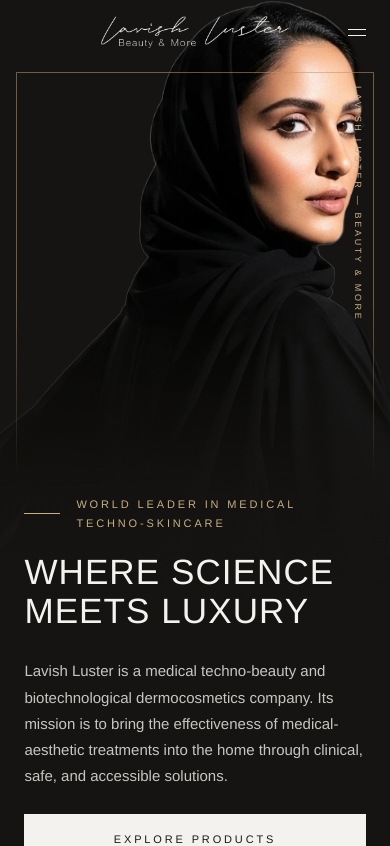
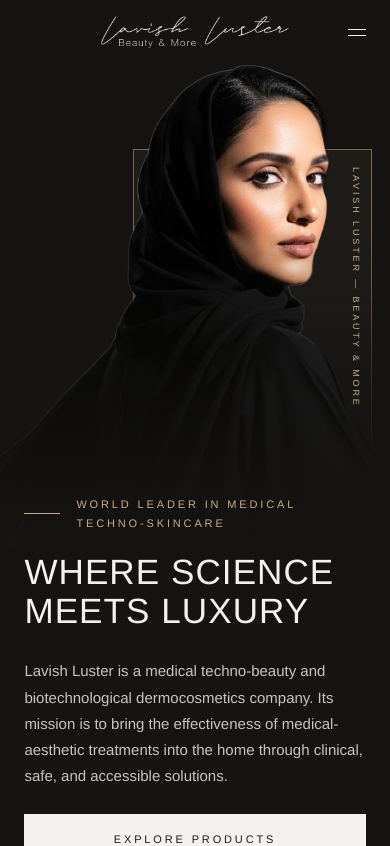
Before and after one commit to everlast-software-development/lavishluster, a React (Vite) app in the folder client/: page / in a window 390 px wide. Shown: the top 846 px of the page. Built offline with nearby package versions, Linux system fonts and the light colour scheme.

Commit message:
Mobile hero frame matches desktop
Co-Authored-By: Claude Opus 5.5 (1M context) <noreply@anthropic.com>

```diff
--- a/client/src/components/sections/home/HomeHero.css
+++ b/client/src/components/sections/home/HomeHero.css
@@ -78,18 +78,24 @@
    1 image (flexible) · 2 eyebrow · 3 title  (rows 1–3 = the image area) · 4 paragraph · 5 buttons · 6 pillars. */
 @media (max-width: 1023px) {
   .home-hero {
+    --stage-h: min(78svh, 42.5rem);                                        /* the image area */
+    --fig-h: calc(var(--stage-h) - var(--header-h));                       /* the figure: full height below the bar */
+    --frame-top: calc(var(--header-h) + var(--fig-h) * 0.143);             /* at the brow: the head breaks out above */
     display: grid; grid-template-columns: minmax(0, 1fr); grid-template-rows: 1fr auto auto auto auto auto;
     height: auto; min-height: 0; max-height: none; padding-bottom: 3.5rem;   /* 56px */
   }
   .home-hero__inner, .home-hero__copy { display: contents; }
+  /* Layers, back to front: noir · the frame (.home-hero::before) · the stage (figure, scrim, label) · the copy. */
   .home-hero__stage {
     grid-column: 1; grid-row: 1 / 4; position: relative; inset: auto; z-index: 0; margin: 0;
-    width: 100%; height: min(78svh, 42.5rem); background: none; border: 0; overflow: hidden;
+    width: 100%; height: var(--stage-h); background: none; border: 0; overflow: hidden;
   }
   .home-hero__stage::after { content: ''; position: absolute; z-index: 2; inset: 0; background: var(--g-m-home-hero); }
+  /* The desktop cut-out, full height below the bar, set right: the face (its right edge at 81% of the image)
+     ends 58px in from the screen edge, inside the frame and clear of the label. */
   .home-hero__figure {
-    inset: 0; width: 100%; height: 100%; aspect-ratio: auto;
-    object-fit: cover; object-position: 62% 8%;   /* the face and shoulders in the upper part */
+    inset: auto; top: var(--header-h); right: calc(3.625rem - var(--fig-h) * 797 / 805 * 0.19);
+    width: auto; height: var(--fig-h); aspect-ratio: 797 / 805;
   }
   .home-hero__label { z-index: 3; }
   .home-hero__eyebrow, .home-hero__title, .home-hero__lead, .home-hero__actions, .home-hero__pillars {
@@ -114,16 +120,21 @@
   }
   .home-hero__pillars li:nth-child(odd) { border-right: 1px solid var(--c-pearl-a14); }
   .home-hero__pillars li:nth-child(-n + 2) { border-bottom: 1px solid var(--c-pearl-a14); }
-  /* The desktop panel's gold frame, brought inside the photo: 1px, 16px in from the sides, starting below the
-     header area (72px) and ending 16px above the eyebrow, its lower part fading into the scrim. Decorative:
-     a pseudo-element on the grid's image row (row 1 ends where the eyebrow begins), so it never crosses the text. */
+  /* The desktop stage panel, scaled: a narrow frame on the right (left edge at 34%, right edge 18px in), behind the
+     figure, its top at the brow. Open at the bottom: the side lines fade out 16px above the eyebrow. A
+     pseudo-element on the grid's image row (row 1 ends where the eyebrow begins), so it never reaches the text;
+     before the stage in paint order, so the figure stands in front of it. Decorative. */
   .home-hero::before {
-    content: ''; grid-column: 1; grid-row: 1; position: relative; z-index: 1; pointer-events: none;
-    margin: 4.5rem 1rem 1rem; border: 1px solid var(--c-gold-a55);
-    -webkit-mask: linear-gradient(180deg, var(--c-noir) 55%, transparent); mask: linear-gradient(180deg, var(--c-noir) 55%, transparent);
+    content: ''; grid-column: 1; grid-row: 1; position: relative; z-index: 0; pointer-events: none;
+    margin: var(--frame-top) 1.125rem 1rem 34%;
+    border: 1px solid var(--c-gold-a60); border-bottom: 0; background: var(--c-noir-raised);
+    -webkit-mask: linear-gradient(180deg, var(--c-noir) 45%, transparent); mask: linear-gradient(180deg, var(--c-noir) 45%, transparent);
   }
-  /* The vertical label, inside the frame at its top right. */
-  .home-hero__label { top: calc(4.5rem + 0.875rem); right: calc(1rem + 0.75rem); font-size: 0.5625rem; letter-spacing: 0.3em; }
+  /* The vertical label, inside the frame along its right edge, 18px below its top line. */
+  .home-hero__label {
+    top: calc(var(--frame-top) + 1.125rem); right: calc(1.125rem + 0.75rem);
+    font-size: 0.5625rem; letter-spacing: 0.32em;
+  }
 }
 /* Phones: the H1 on exactly two lines ("WHERE SCIENCE" ≈ 9.1em at 0.03em tracking): 34px from 360px up; it
    scales a little below 34px only where the column is narrower than that (320px screens). */
--- a/client/src/styles/tokens.css
+++ b/client/src/styles/tokens.css
@@ -113,7 +113,6 @@
      bottom (noir 92%) there; 1 − (1 − a)(1 − strip) = 0.92 at each stop */
   --g-res-strip-top: linear-gradient(90deg, rgba(21, 20, 18, 0) 0%, rgba(21, 20, 18, 0.2) 34%, rgba(21, 20, 18, 0.5) 68%, rgba(21, 20, 18, 0.6) 100%);
   --c-gold-a60: rgba(185, 154, 107, 0.6);    /* Home hero stage panel border */
-  --c-gold-a55: rgba(185, 154, 107, 0.55);   /* Home mobile hero: the frame inside the photo */
   --c-preloader: #F6F2E9;   /* Preloader background: the original lavishluster.com preloader's colour */
   --c-pearl-scrim: rgba(243, 242, 238, 0.94);
   --c-pearl-scrim-none: rgba(243, 242, 238, 0);
```
